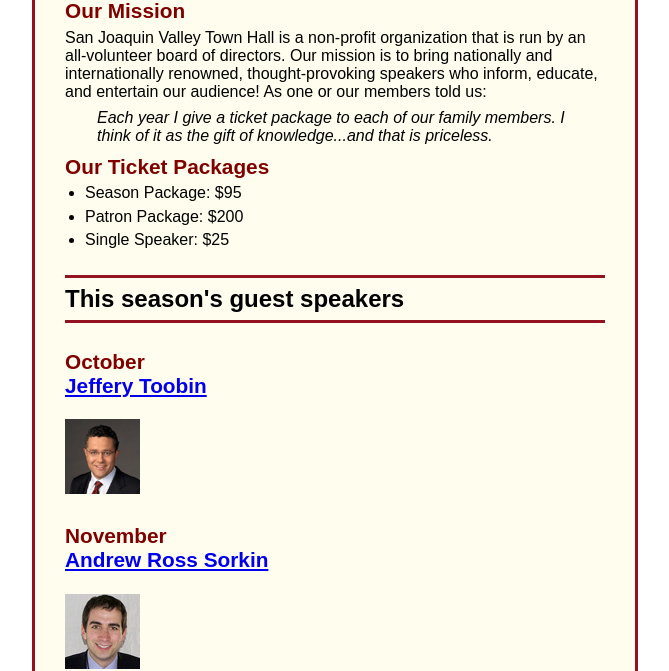
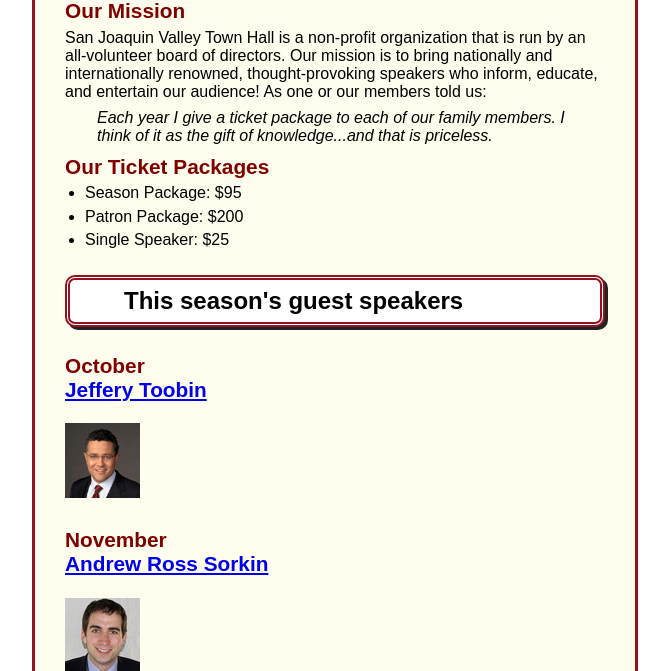
Before and after one commit to OsamaKalash/A11, a plain HTML site: page index.html in a window 1280 px wide. Shown: the part 129-800 px from the top of the page, without its empty margins (305-974 px from the left). Drawn offline with Linux system fonts and the light colour scheme.

Commit message:
guest speaker border and shadow

```diff
--- a/styles/main.css
+++ b/styles/main.css
@@ -53,10 +53,15 @@ main {
 
 main h1{
 	font-size: 150%;
-	border-top: 3px solid #931420;
-	border-bottom: 3px solid #931420;
+	border: 5px double #931420;
+	box-shadow: 3px 3px #222222;
+	border-radius: 10px;
 	padding-top:.3em;
 	padding-bottom:.3em;
+	background-color: white;
+	padding-left: 10%;
+
+
 }
 
 main h2{
```
